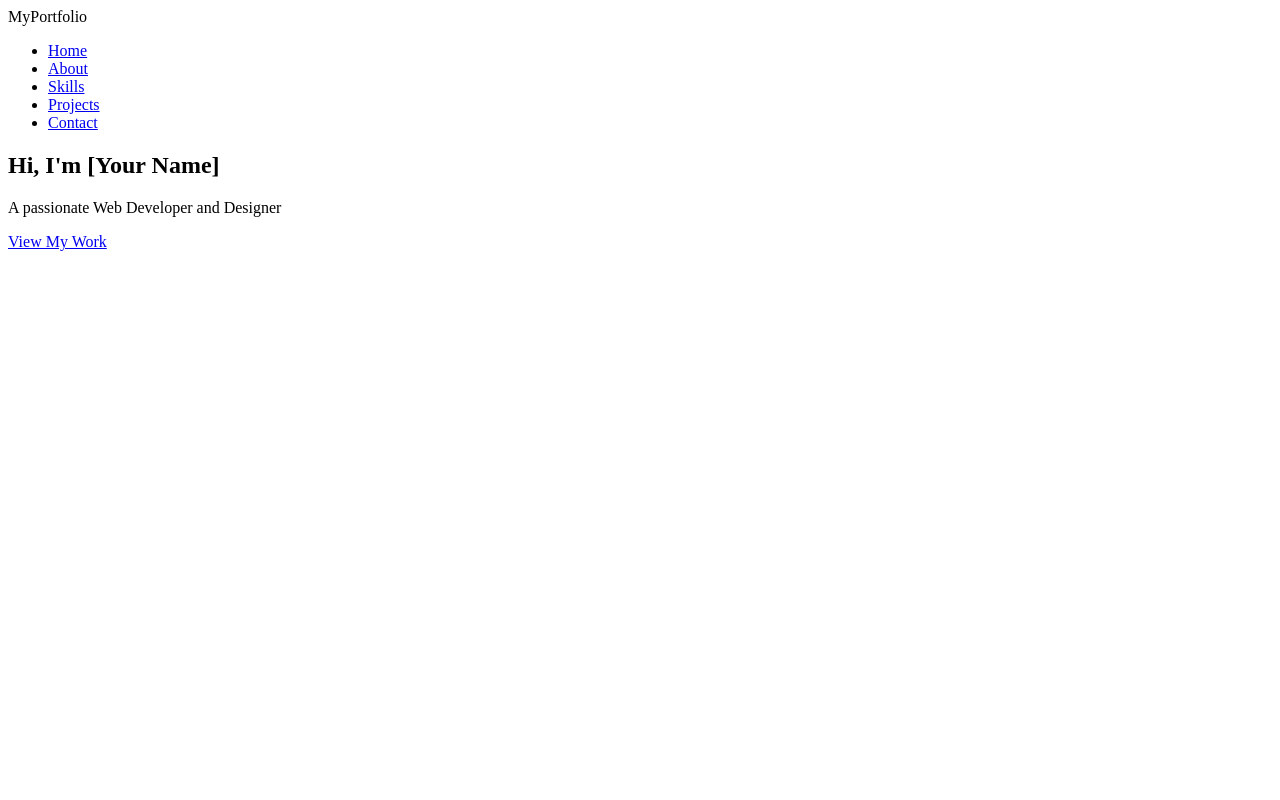
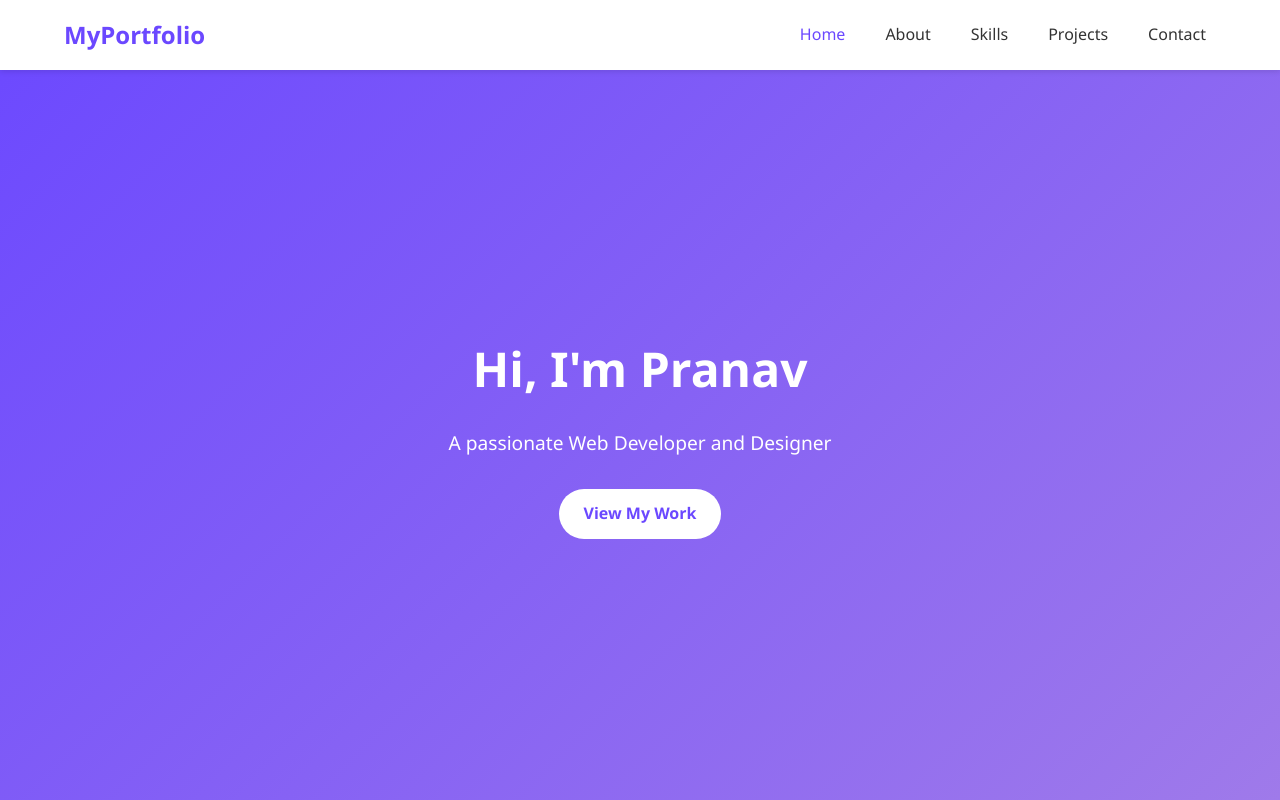
Before and after one commit to rexwritecodes/PRODIGY_WD_04, a plain HTML site: page index.html in a window 1280 px wide. Drawn offline with Linux system fonts and the light colour scheme.

Commit message:
done with frontpage

```diff
--- a/index.html
+++ b/index.html
@@ -24,7 +24,7 @@
   </header>
   <section id="home" class="hero">
     <div class="container">
-      <h1>Hi, I'm [Your Name]</h1>
+      <h1>Hi, I'm Pranav</h1>
       <p>A passionate Web Developer and Designer</p>
       <a href="#projects" class="btn">View My Work</a>
     </div>
--- a/style.css
+++ b/style.css
@@ -0,0 +1,99 @@
+/* Base Reset */
+* {
+  margin: 0;
+  padding: 0;
+  box-sizing: border-box;
+}
+
+body {
+  font-family: 'Segoe UI', Tahoma, Geneva, Verdana, sans-serif;
+  line-height: 1.6;
+  background-color: #f4f4f4;
+  color: #333;
+}
+
+/* Container for layout consistency */
+.container {
+  width: 90%;
+  max-width: 1200px;
+  margin: 0 auto;
+}
+
+/* Header Styles */
+.header {
+  background-color: white;
+  box-shadow: 0 2px 5px rgba(0,0,0,0.1);
+  position: fixed;
+  top: 0;
+  width: 100%;
+  z-index: 1000;
+}
+
+.header .container {
+  display: flex;
+  justify-content: space-between;
+  align-items: center;
+  height: 70px;
+}
+
+.logo {
+  font-size: 24px;
+  font-weight: bold;
+  color: #6b48ff;
+}
+
+.main-nav .nav-links {
+  list-style: none;
+  display: flex;
+  gap: 20px;
+}
+
+.main-nav .nav-links a {
+  text-decoration: none;
+  color: #333;
+  font-weight: 500;
+  padding: 10px;
+  transition: color 0.3s ease;
+}
+
+.main-nav .nav-links a:hover,
+.main-nav .nav-links a.active {
+  color: #6b48ff;
+}
+
+/* Hero Section */
+.hero {
+  height: 100vh;
+  background: linear-gradient(135deg, #6b48ff, #9f7aea);
+  color: white;
+  display: flex;
+  align-items: center;
+  justify-content: center;
+  text-align: center;
+  padding-top: 70px; /* to avoid header overlap */
+}
+
+.hero h1 {
+  font-size: 3rem;
+  margin-bottom: 20px;
+}
+
+.hero p {
+  font-size: 1.2rem;
+  margin-bottom: 30px;
+}
+
+.btn {
+  display: inline-block;
+  background-color: white;
+  color: #6b48ff;
+  padding: 12px 25px;
+  border-radius: 25px;
+  font-weight: bold;
+  text-decoration: none;
+  transition: background 0.3s ease, color 0.3s ease;
+}
+
+.btn:hover {
+  background-color: #eee;
+}
```
